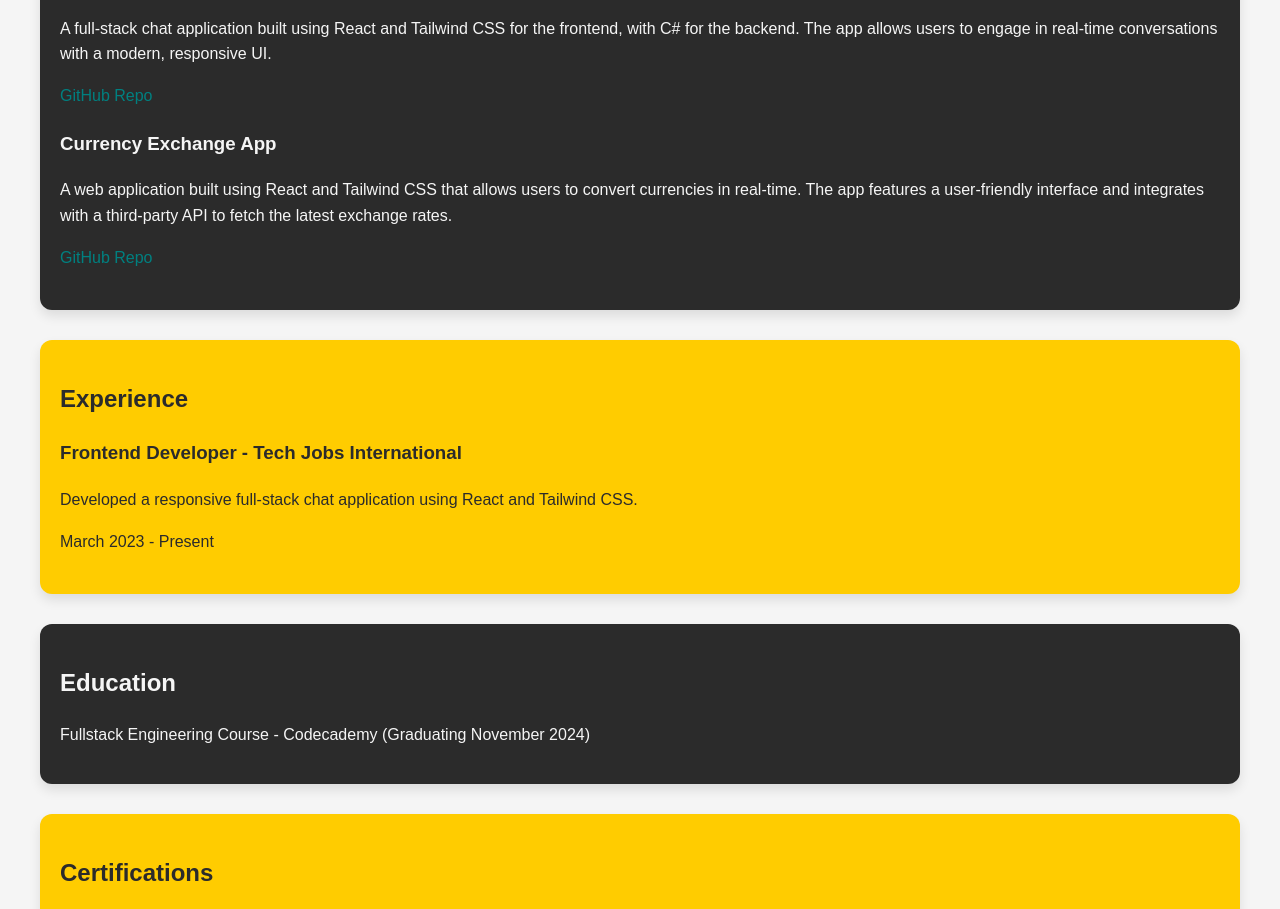
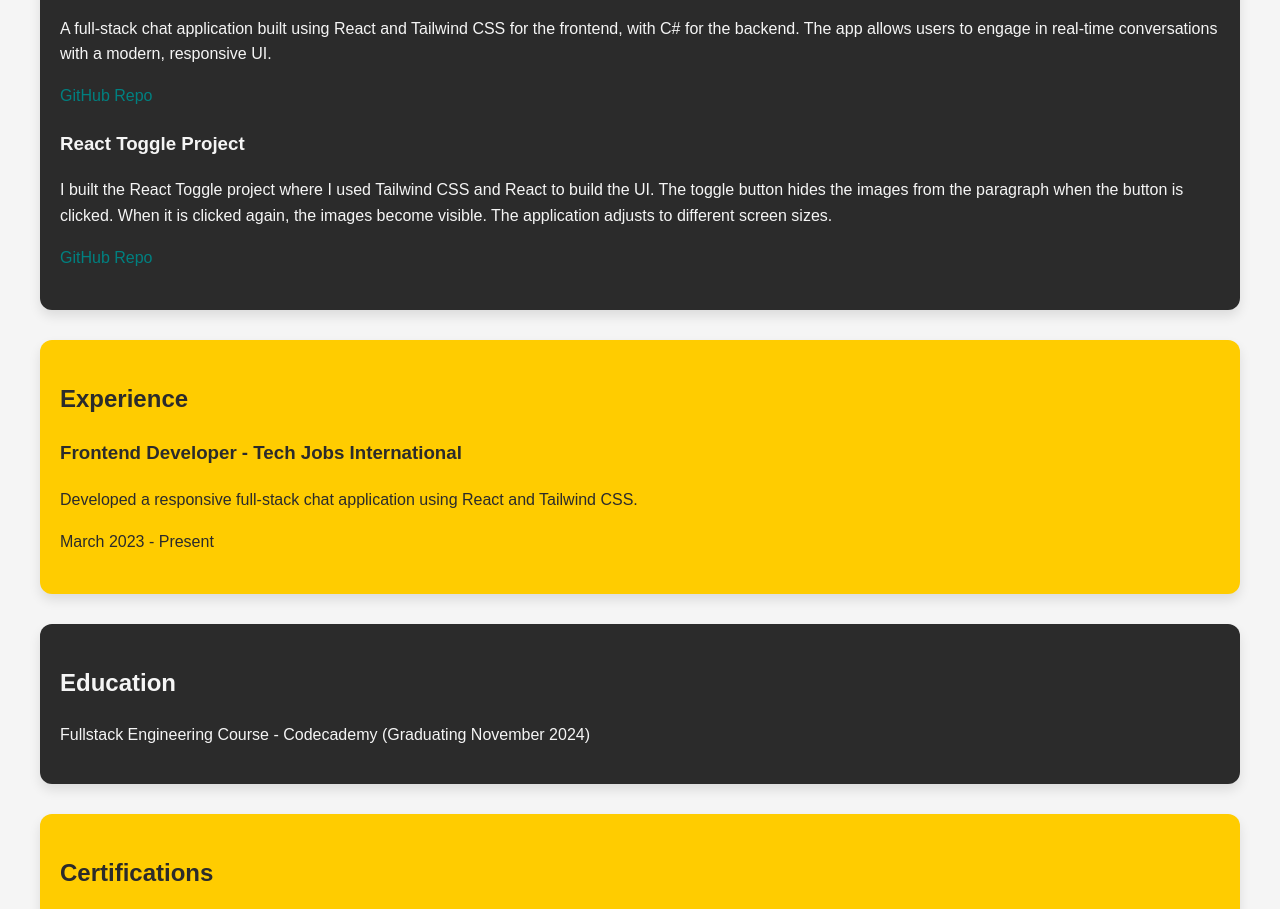
Before and after one commit to Nyamori2024/PROJECT-PORTFOLIO, a plain HTML site: page index.html in a window 1280 px wide. Shown: the part 903-1812 px from the top of the page. Drawn offline with Linux system fonts and the light colour scheme.

Commit message:
Update index.html

```diff
--- a/index.html
+++ b/index.html
@@ -59,9 +59,9 @@
             </div>
 
             <div class="project">
-                <h3>Currency Exchange App</h3>
-                <p>A web application built using React and Tailwind CSS that allows users to convert currencies in real-time. The app features a user-friendly interface and integrates with a third-party API to fetch the latest exchange rates.</p>
-                <a href="https://github.com/Nyamori2024/html-css-project.git" target="_blank" aria-label="Currency Exchange App GitHub Repo">GitHub Repo</a>
+                <h3>React Toggle Project</h3>
+                <p>I built the React Toggle project where I used Tailwind CSS and React to build the UI. The toggle button hides the images from the paragraph when the button is clicked. When it is clicked again, the images become visible. The application adjusts to different screen sizes.</p>
+                <a href="https://github.com/Nyamori2024/html-css-project.git" target="_blank" aria-label="React Toggle Project GitHub Repo">GitHub Repo</a>
             </div>
         </section>
 
```
